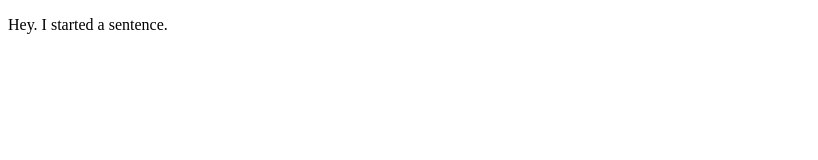
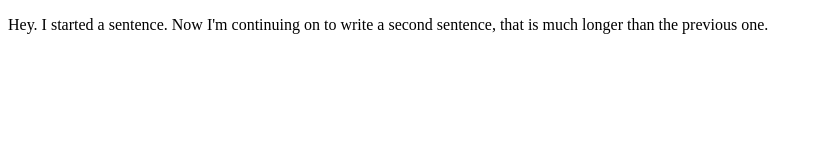
Before and after one commit to plutownium/git-cherry-pick-rebase, a plain HTML site: page index.html in a window 1280 px wide. Shown: the whole page, without its empty margins (0-818 px from the left). Drawn offline with Linux system fonts and the light colour scheme.

Commit message:
write second sentence

```diff
--- a/index.html
+++ b/index.html
@@ -8,6 +8,6 @@
     <script src="./script.js" defer></script>
 </head>
 <body>
-    <p>Hey. I started a sentence.</p>
+    <p>Hey. I started a sentence. Now I'm continuing on to write a second sentence, that is much longer than the previous one.</p>
 </body>
 </html>
```
